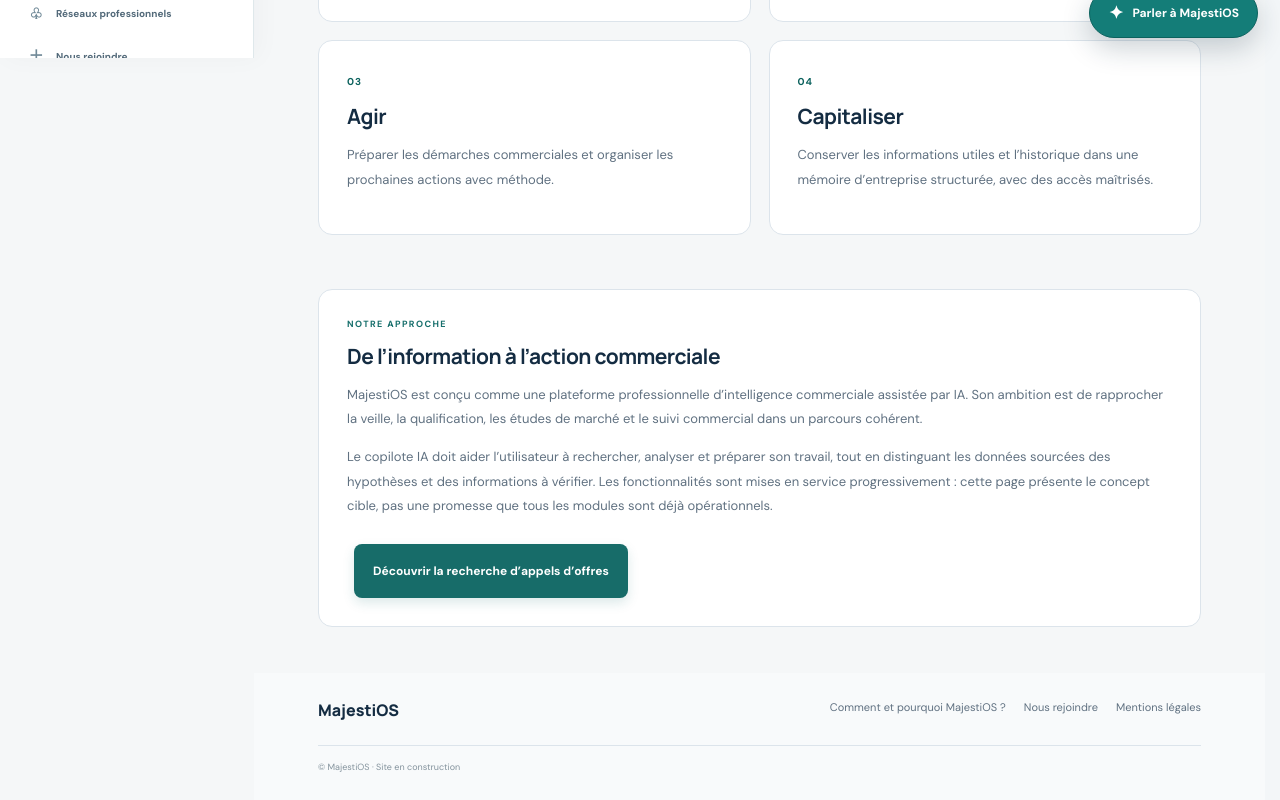
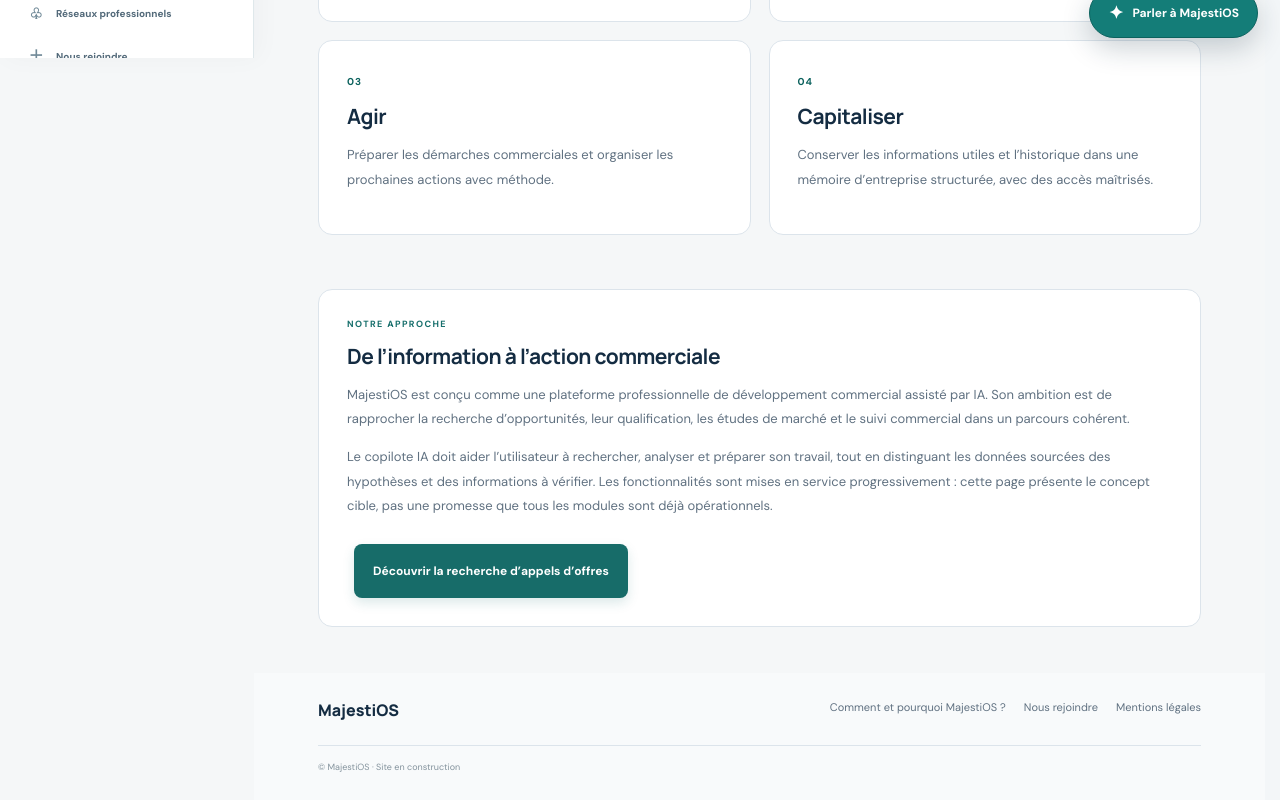
Before and after one commit to Chexpeer/Majestios, a Next.js app: page /comment-et-pourquoi in a window 1280 px wide. Shown: the part 742-1542 px from the top of the page. Built offline with nearby package versions, Linux system fonts and the light colour scheme.

Commit message:
fix(content): aligner le concept sur le développement commercial

```diff
--- a/src/app/comment-et-pourquoi/page.tsx
+++ b/src/app/comment-et-pourquoi/page.tsx
@@ -29,7 +29,7 @@
       <section className="concept-principles">
         <span className="section-label">NOTRE APPROCHE</span>
         <h2>De l’information à l’action commerciale</h2>
-        <p>MajestiOS est conçu comme une plateforme professionnelle d’intelligence commerciale assistée par IA. Son ambition est de rapprocher la veille, la qualification, les études de marché et le suivi commercial dans un parcours cohérent.</p>
+        <p>MajestiOS est conçu comme une plateforme professionnelle de développement commercial assisté par IA. Son ambition est de rapprocher la recherche d’opportunités, leur qualification, les études de marché et le suivi commercial dans un parcours cohérent.</p>
         <p>Le copilote IA doit aider l’utilisateur à rechercher, analyser et préparer son travail, tout en distinguant les données sourcées des hypothèses et des informations à vérifier. Les fonctionnalités sont mises en service progressivement : cette page présente le concept cible, pas une promesse que tous les modules sont déjà opérationnels.</p>
         <Link className="search-submit concept-cta" href="/">Découvrir la recherche d’appels d’offres</Link>
       </section>
```
